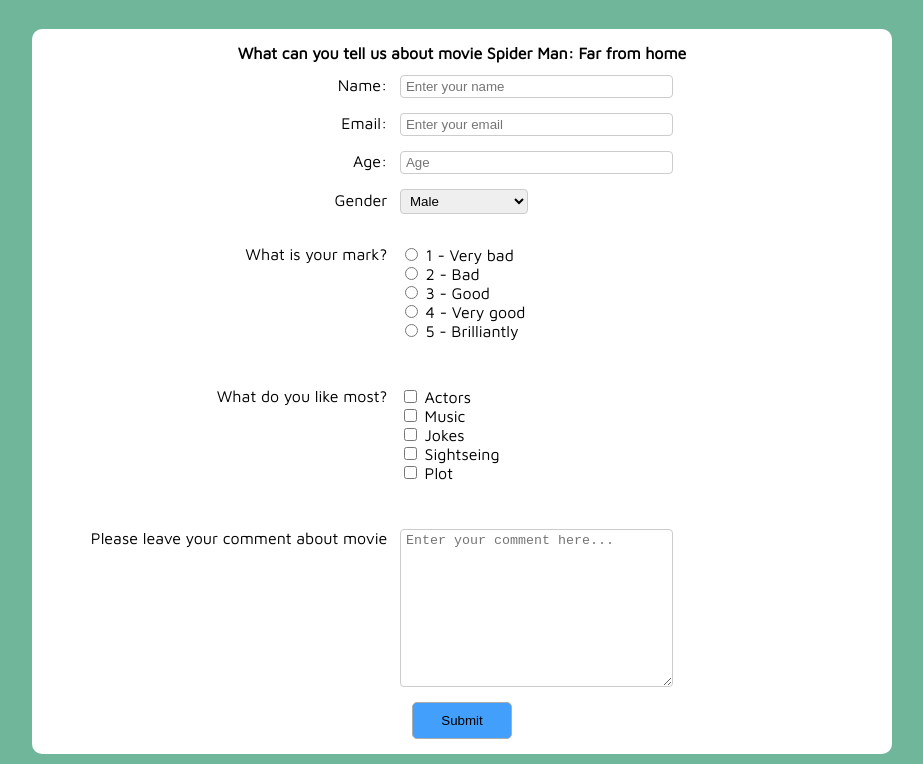
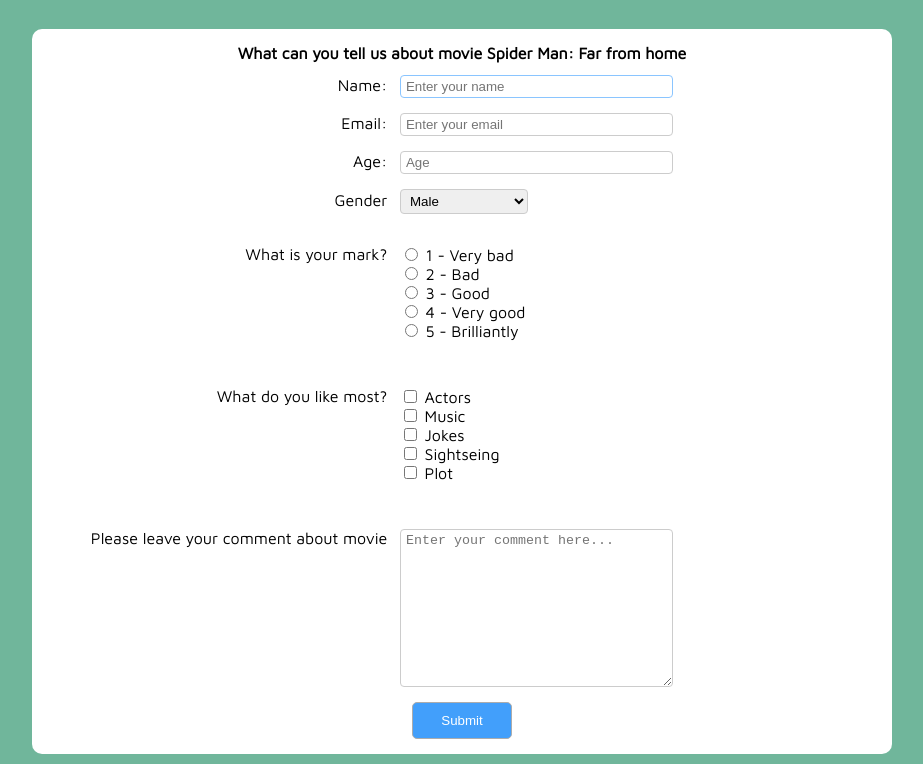
Before and after one commit to shtigor/fccsurveyform, a plain HTML site: page index.html in a window 1280 px wide. In both pictures the pointer is over the input "Name:". Shown: the part 62-826 px from the top of the page, without its empty margins (178-1101 px from the left). Drawn offline with Linux system fonts and the light colour scheme.

Commit message:
fix: button submit

```diff
--- a/style.css
+++ b/style.css
@@ -82,10 +82,19 @@ body {
   vertical-align: top;
 }
 
+#name:hover,
+#email:hover,
+#number:hover,
+#dropdown:hover,
+.comment:hover {
+  border: 1px solid rgb(138, 197, 255);
+}
+
 #name:focus,
 #email:focus,
 #number:focus,
-#dropdown:focus {
+#dropdown:focus,
+.comment:focus {
   border: 1px solid dodgerblue;
 }
 
@@ -121,7 +130,17 @@ body {
   border: 1px solid rgb(172, 172, 172);
   border-radius: 5px;
   padding: 10px;
+  color: white;
 }
+
+#submit:hover {
+  background-color: rgb(116, 174, 231);
+}
+
+#submit:hover:active {
+  background-color: rgb(46, 128, 211);
+}
+
 
 @media (max-width: 500px) {
   #name-label,
```
